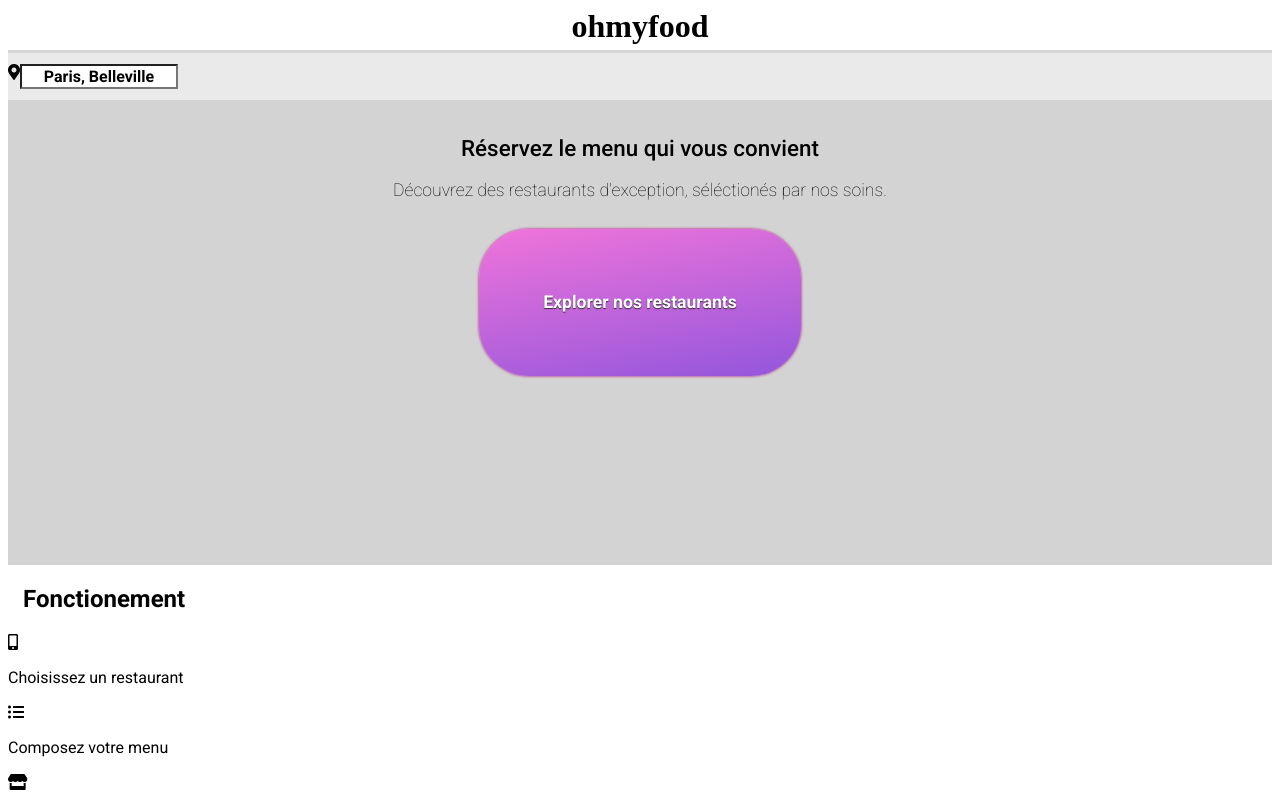
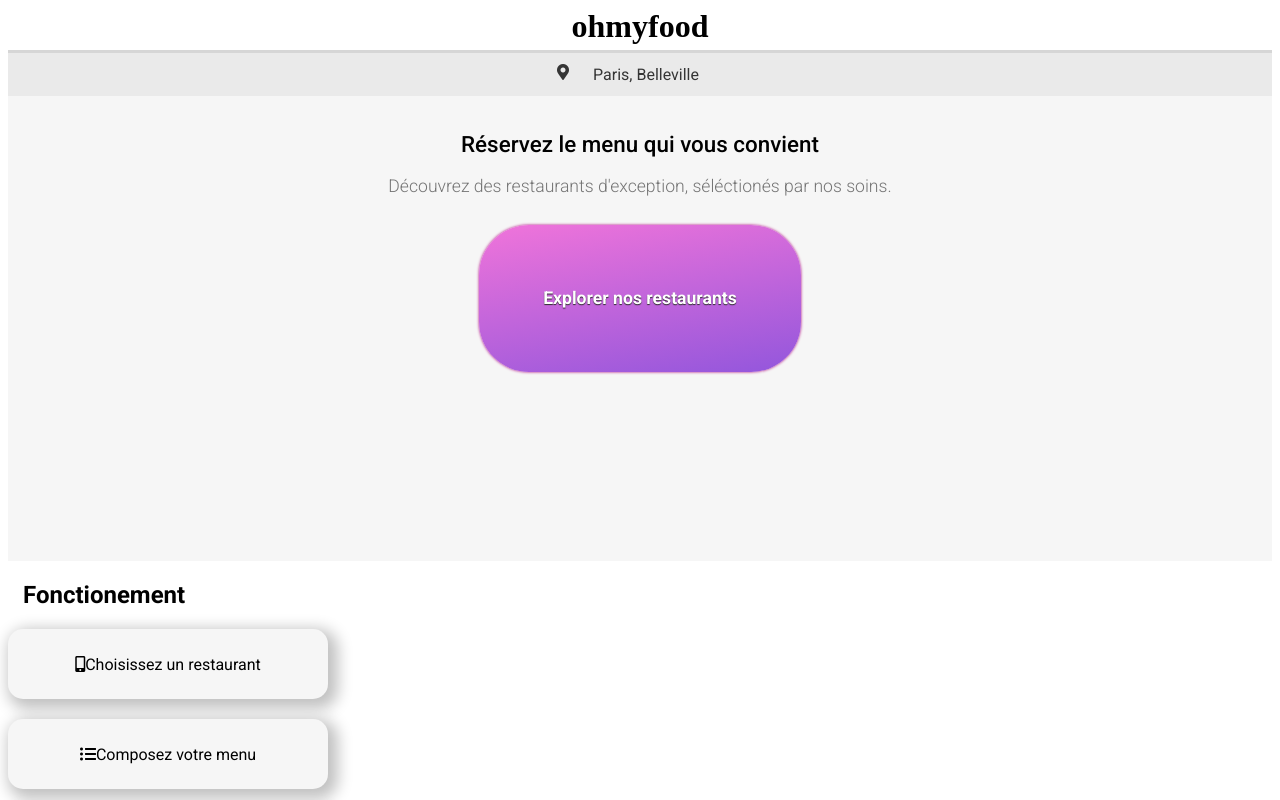
Before and after one commit to P07-AI/PierreT_3_01-12-2020, a website: page index.html in a window 1280 px wide. Shown: the top 800 px of the page. Drawn offline with Linux system fonts and the light colour scheme; a web font is replaced by a local one.

Commit message:
header index et fonctionement index modifs

```diff
--- a/sass/layout/_header.scss
+++ b/sass/layout/_header.scss
@@ -20,24 +20,29 @@
         padding-bottom: 11px;
         background-color: $lightgrey2;
         border-top: $greyline solid;
+        justify-content: center;
 
-
-
-        form {
-            display: inline-block;
-        }
 
         input[type=text] {
             display: inline;
             text-align: center;
-            background-color: white;
-            font-weight: bold;
+            background-color: $lightgrey2;
+            font-weight: 400;
             width: 150px;
+            border: none;
+            color: $greytext;
+
+        }
+
+        .fa-map-marker-alt {
+            color: $greytext;
         }
     }
 
+
+
     &__text {
-        background-color: lightgrey;
+        background-color: $lightgrey1;
 
         h2 { font-weight:500;
             font-size: 1.4rem;
@@ -48,10 +53,11 @@
         }
 
         h3 {
-            font-weight: lighter;
+            font-weight: 300;
             padding-right: 10px;
             padding-left: 10px;
             font-size: 1.1rem;
+            color: lighten($greytext, 25);
 
         }
 
@@ -82,7 +88,4 @@
 
 }
 
-
-
-
 }
--- a/sass/pages/_index.scss
+++ b/sass/pages/_index.scss
@@ -2,4 +2,19 @@
     h2 {
         padding-left: 15px;
     }
+
+
+
+    &__btn {
+        display: flex;
+        align-items: center;
+        justify-content: center;
+        border-radius: 15px;
+        width: 320px;
+        height: 70px;
+        background-color: $lightgrey1;
+        margin-top: 20px;
+        box-shadow:  5px 5px 15px 5px #C1C1C1;
+
+    }
 }
--- a/sass/utils/_variables.scss
+++ b/sass/utils/_variables.scss
@@ -3,8 +3,8 @@ $logocolor:black;
 $primaire:#9356DC;
 $secondaire:#FF79DA;
 $tertiaire:#99E2D0;
-$lightgrey:#F6F6F6;
+$lightgrey1:#F6F6F6;
 $lightgrey2:#EAEAEA;
 $greyline: #D6D6D6;
-
+$greytext: #353535;
 //button colors//
```
Also changed, not shown: index.html (+1 -1 lines), public/css/style.css, 1 other file.
